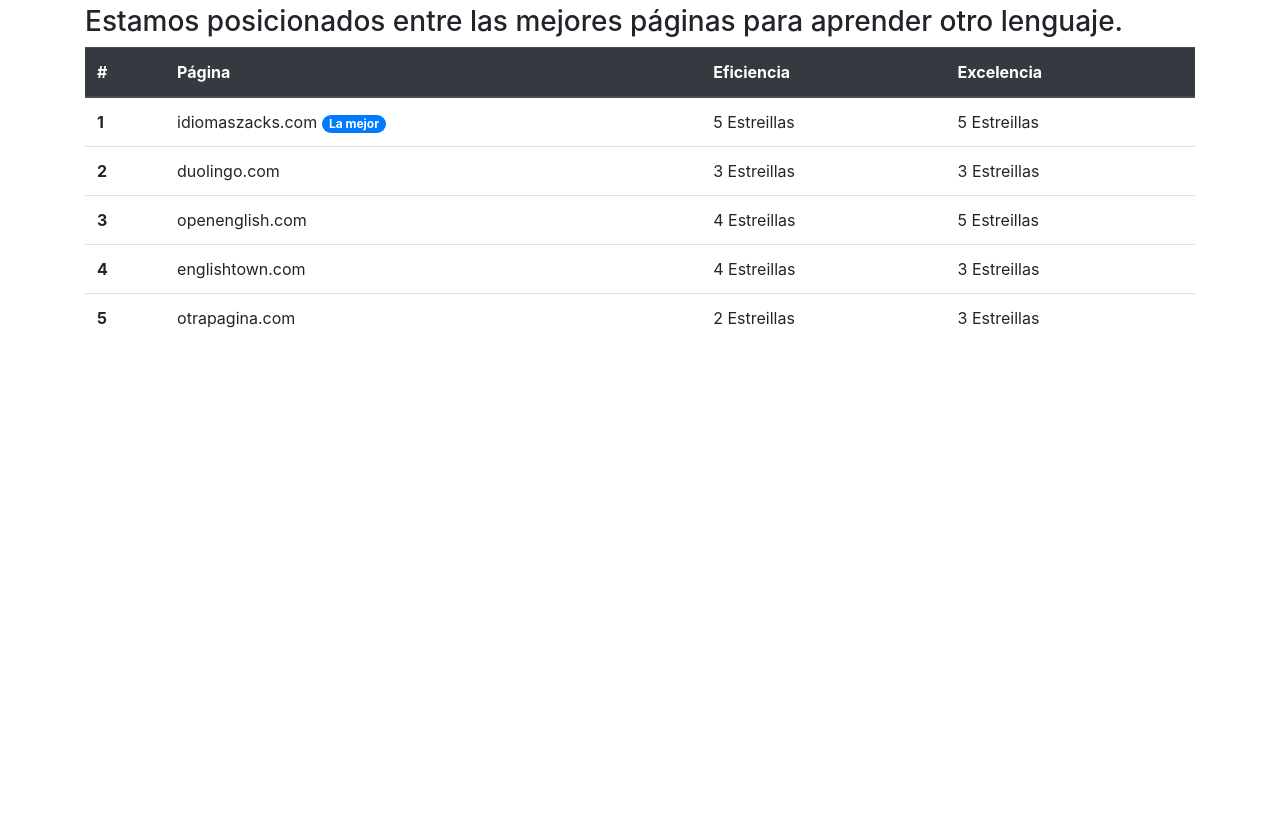
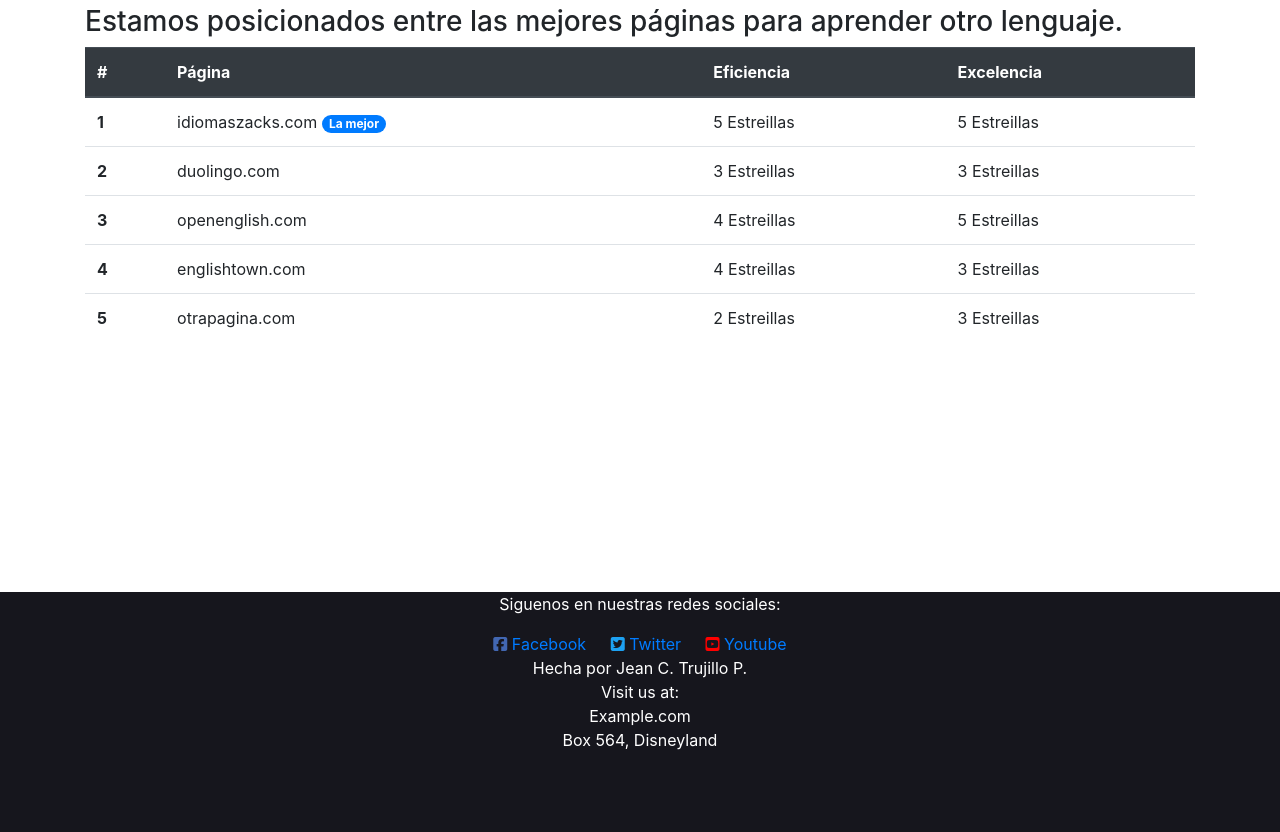
Before and after one commit to Zackperez/Idiomas, a plain HTML site: page index.html in a window 1280 px wide. Shown: the part 1610-2442 px from the top of the page. Before the commit the page ends 2195 px from the top, so only its background shows below. Drawn offline with nearby package versions, Linux system fonts and the light colour scheme.

Commit message:
Add files via upload

```diff
--- a/css/styles.css
+++ b/css/styles.css
@@ -2,7 +2,7 @@
 	margin: 0;
 	padding: 0;
 }
-body{
+body,html{
 	background-color: #FFFFFF;
 }
 
@@ -12,6 +12,8 @@ h1{
 	font-size: 50px;
 	color: #00000;
 }
+
+
 
 /*----------------------- MENU ---------------------------*/
 #menu{
@@ -113,6 +115,32 @@ h1{
 
 }
 
+#finalxd{
+	height: 30vh;
+	background-color: #16161D;
+	color: white;
+	display: block;
+}
+
+.footer-title{
+	margin-top: 15px;
+}
+
+a{
+	padding: 0px 10px;
+}
+
+
+.facebook-icon{
+	color:#4267B2;
+}
+.twitter-icon{
+	color:#1DA1F2;
+}
+.youtube-icon{
+	color:#FF0000;
+}
+
 
 /*----------------------- MODO RESPONSIVE ADAPTIVO -----------------------*/
 
@@ -154,6 +182,7 @@ h1{
 	/*--------------- SECCION SERVICIOS ---------------*/
 
 	#mejores{
+		height: 100%;
 
 	}
 
@@ -166,5 +195,11 @@ h1{
 		text-align: center;
 	}
 
+	/*--------------- FOOTER---------------*/
+
+
+
+
+
 
 }
--- a/index.html
+++ b/index.html
@@ -5,6 +5,7 @@
 	<link rel="stylesheet" type="text/css" href="css/styles.css">
 	<link href="https://fonts.googleapis.com/css2?family=Cabin:wght@700&display=swap" rel="stylesheet">
 	<link rel="stylesheet" type="text/css" href="https://stackpath.bootstrapcdn.com/font-awesome/4.7.0/css/font-awesome.min.css">
+	<script src="https://kit.fontawesome.com/d8928e266f.js" crossorigin="anonymous" async></script>
 	<meta name="viewport" content="width=device-width, initial-scale=1.0">
 	<meta charset="UTF-8">
 	<title>Aprende idiomas</title>
@@ -127,11 +128,24 @@
 		</div>
 	</section>
 
-	<section id="final">
+	<footer id="finalxd">
+
 		<div class="container">
-			<h1></h1>
+			<center>
+					<ul class="footer-title" >Siguenos en nuestras redes sociales:</ul>
+					<a href="#" class="footer-a"><span class="facebook-icon"><i class="fab fa-facebook-square"></i></span> Facebook</a>
+					<a href="#" class="footer-a"><span class="twitter-icon"><i class="fab fa-twitter-square"></i></span> Twitter</a>
+					<a href="#" class="footer-a"><span class="youtube-icon"><i class="fab fa-youtube-square"></i></span> Youtube</a>
+
+				<p>Hecha por Jean C. Trujillo P.<br>
+					Visit us at:<br>
+					Example.com<br>
+					Box 564, Disneyland<br>
+				</p>
+			</center>
 		</div>
-	</section>
+
+	</footer>
 
 	<script src="https://code.jquery.com/jquery-3.5.1.slim.min.js" integrity="sha384-DfXdz2htPH0lsSSs5nCTpuj/zy4C+OGpamoFVy38MVBnE+IbbVYUew+OrCXaRkfj" crossorigin="anonymous"></script>
 	<script src="https://cdn.jsdelivr.net/npm/popper.js@1.16.0/dist/umd/popper.min.js" integrity="sha384-Q6E9RHvbIyZFJoft+2mJbHaEWldlvI9IOYy5n3zV9zzTtmI3UksdQRVvoxMfooAo" crossorigin="anonymous"></script>
```
